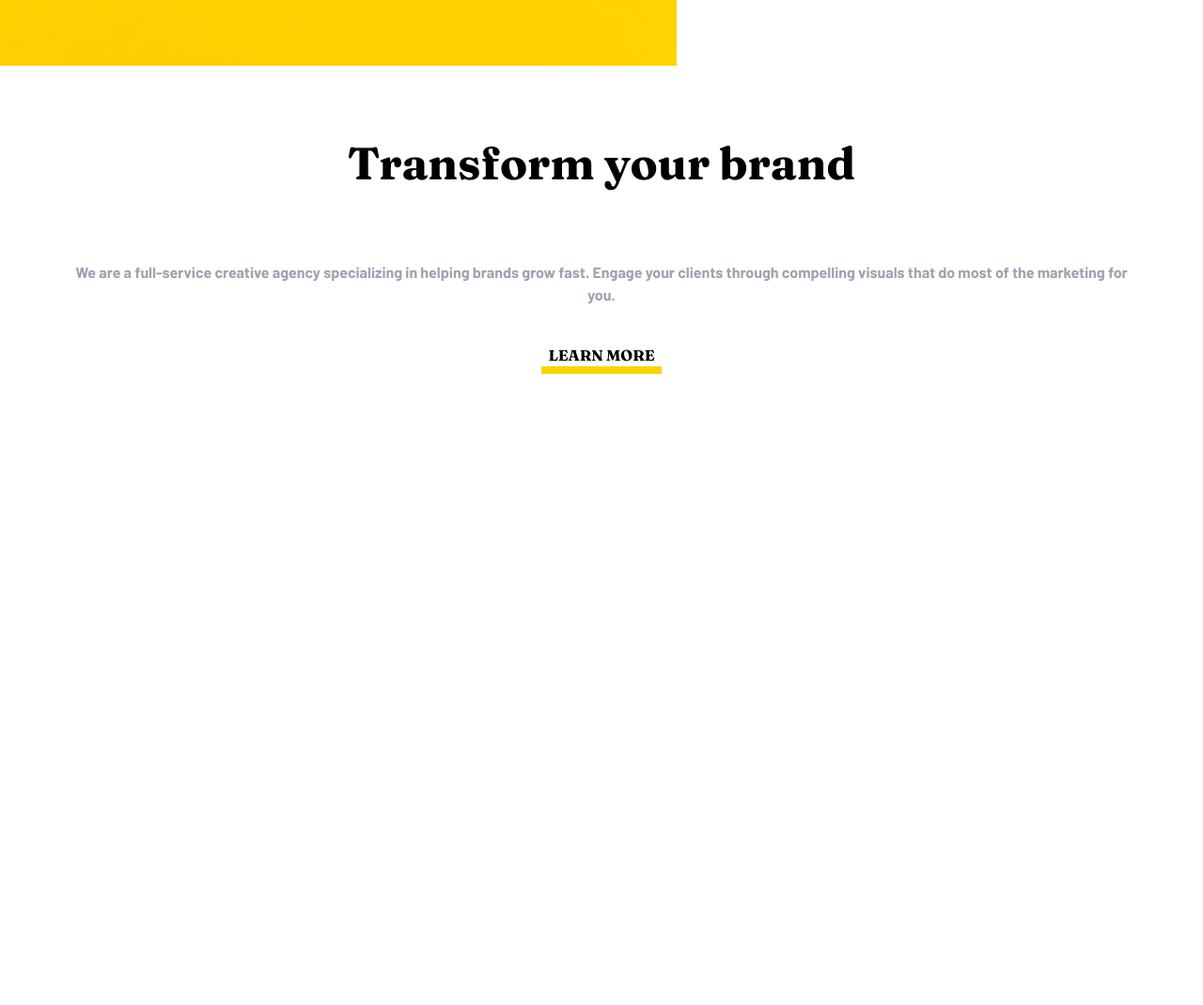
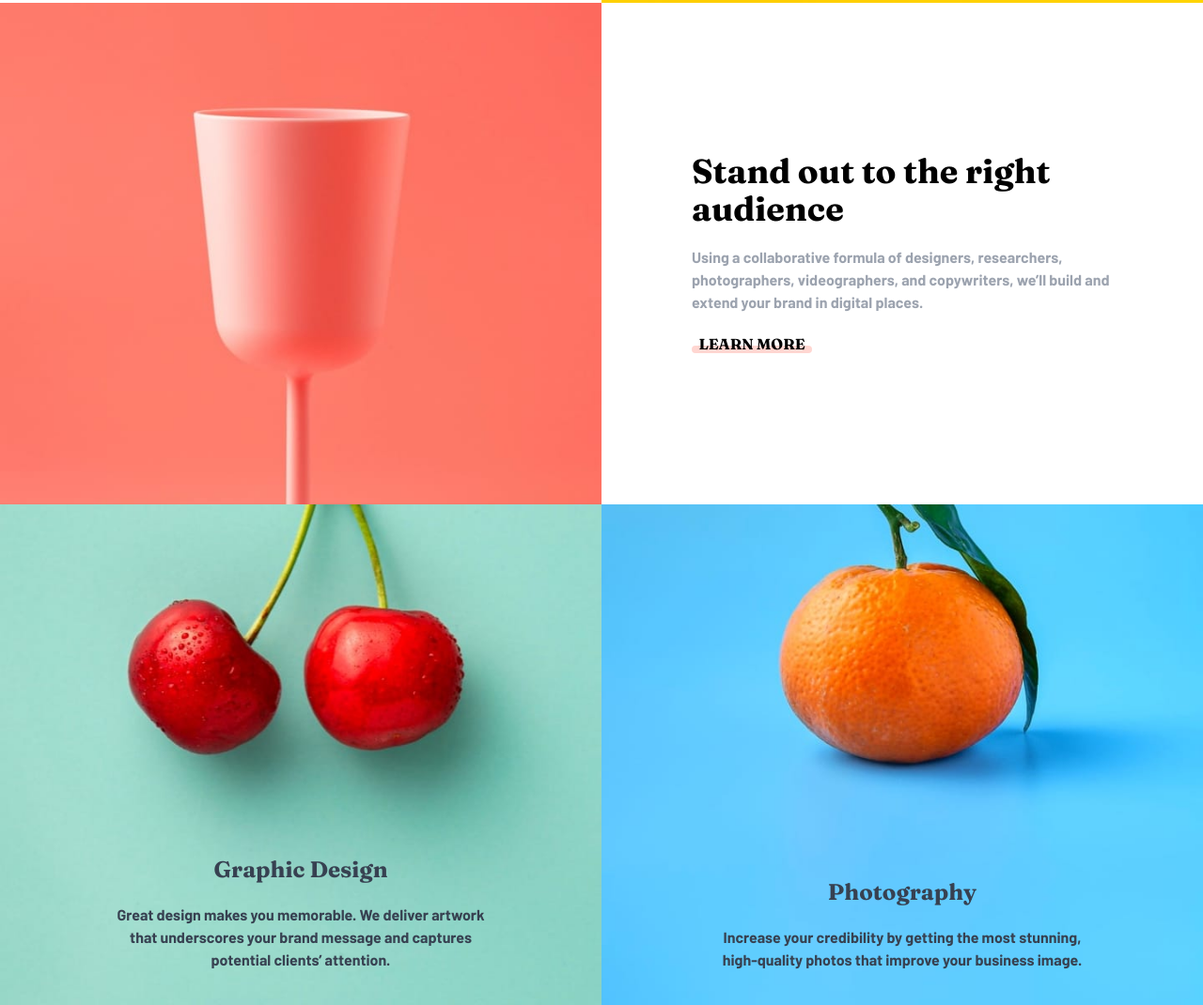
Before and after one commit to nktushar/sunnyside-agency-landing-page, a website: page index.html in a window 1280 px wide. Shown: the part 1241-2311 px from the top of the page at 94% size. Before the commit the page ends 1679 px from the top, so only its background shows below. Drawn offline with Linux system fonts and the light colour scheme.

Commit message:
hero and testimonial section done

```diff
--- a/index.html
+++ b/index.html
@@ -79,23 +79,75 @@
         </div>
 
         <!-- transform -->
-        <div>
-            <div>
-                <div>
-                    <picture>
+        <div class="">
+            <!-- 1st -->
+            <div class="w-full sm:flex sm:flex-row-reverse">
+                <div class="sm:w-1/2">
+                    <picture class="h-auto w-full">
                         <source media="(min-width: 638px)" srcset="./images/desktop/image-transform.jpg" />
                         <img src="./images/mobile/image-transform.jpg" alt="" />
                     </picture>
                 </div>
-                <div class="">
-                    <h2 class="font-heading text-center text-3xl lg:text-5xl font-bold my-10 px-5 lg:my-20">Transform your brand</h2>
-                    <p class="font-body text-center font-semibold text-gray-400 px-5 lg:px-20">We are a full-service creative agency specializing in helping brands grow fast. Engage your clients through compelling visuals that do most of the marketing for you.</p>
-                    <div class="my-10">
-                        <h3 class="w-32 mx-auto font-heading text-center ">LEARN MORE</h3>
-                        <div class="w-32 mx-auto h-2 bg-yellow"></div>
+                <div class="sm:w-1/2 flex bg-white">
+                    <div class="flex flex-col justify-center items-center sm:items-start mx-10 lg:mx-24">
+                        <h2 class="font-heading text-center sm:text-left text-3xl sm:text-2xl md:text-3xl lg:text-4xl font-bold my-10 sm:my-2 md:my-5">Transform your brand</h2>
+                        <p class="font-body text-center font-semibold text-gray-400 sm:text-sm sm:text-left md:text-base">We are a full-service creative agency specializing in helping brands grow fast. Engage your clients through compelling visuals that do most of the marketing for you.</p>
+                        <div class="my-5 sm:my-3 md:my-5 relative">
+                            <h3 class="w-32 mx-auto font-heading text-center sm:text-sm md:text-base relative z-10">LEARN MORE</h3>
+                            <div class="w-32 mx-auto h-2 bg-yellow bg-opacity-30 rounded-full absolute left-1/2 -translate-x-1/2 bottom-0.5 "></div>
+                        </div>
                     </div>
                 </div>
             </div>
+
+            <!-- 2nd -->
+            <div class="w-full sm:flex">
+                <div class="sm:w-1/2">
+                    <picture class="h-auto w-full">
+                        <source media="(min-width: 638px)" srcset="./images/desktop/image-stand-out.jpg" />
+                        <img src="./images/mobile/image-stand-out.jpg" alt="" />
+                    </picture>
+                </div>
+                <div class="sm:w-1/2 flex bg-white">
+                    <div class="flex flex-col justify-center items-center sm:items-start mx-10 lg:mx-24">
+                        <h2 class="font-heading text-center sm:text-left text-3xl sm:text-2xl md:text-3xl lg:text-4xl font-bold my-10 sm:my-2 md:my-5">Stand out to the right audience</h2>
+                        <p class="font-body text-center font-semibold text-gray-400 sm:text-sm sm:text-left md:text-base">Using a collaborative formula of designers, researchers, photographers, videographers, and copywriters, we’ll build and extend your brand in digital places.</p>
+                        <div class="my-5 sm:my-3 md:my-5 relative">
+                            <h3 class="w-32 mx-auto font-heading text-center sm:text-sm md:text-base relative z-10">LEARN MORE</h3>
+                            <div class="w-32 mx-auto h-2 bg-soft_red bg-opacity-30 rounded-full absolute left-1/2 -translate-x-1/2 bottom-0.5 "></div>
+                        </div>
+                    </div>
+                </div>
+            </div>
+
+
+            <!-- 3rd -->
+            <div class="w-full sm:flex ">
+                <div class="sm:w-1/2 relative">
+                    <picture class="h-auto w-full">
+                        <source media="(min-width: 638px)" srcset="./images/desktop/image-graphic-design.jpg" />
+                        <img src="./images/mobile/image-graphic-design.jpg" alt="" />
+                    </picture>
+                    <div class="absolute bottom-10 sm:bottom-4 left-1/2 -translate-x-1/2 w-full">
+                        <h2 class="text-center text-gray-700 font-heading text-3xl sm:text-xl md:text-2xl font-bold my-10 sm:my-1 md:my-5">Graphic Design</h2>
+                        <div class="text-center text-gray-700 font-body sm:text-sm lg:text-base font-semibold my-10 sm:my-1 md:my-5 mx-24 sm:mx-3 md:mx-10 lg:mx-28">Great design makes you memorable. We deliver artwork that underscores your brand message and captures potential clients’ attention.</div>
+                    </div>
+                </div>
+                <div class="sm:w-1/2 relative">
+                    <picture class="h-auto w-full">
+                        <source media="(min-width: 638px)" srcset="./images/desktop/image-photography.jpg" />
+                        <img src="./images/mobile/image-photography.jpg" alt="" />
+                    </picture>
+                    <div class="absolute bottom-10 sm:bottom-4 left-1/2 -translate-x-1/2 w-full">
+                        <h2 class="text-center text-gray-700 font-heading text-3xl sm:text-xl md:text-2xl font-bold my-10 sm:my-1 md:my-5">Photography</h2>
+                        <div class="text-center text-gray-700 font-body sm:text-sm lg:text-base font-semibold my-10 sm:my-1 md:my-5 mx-24 sm:mx-3 md:mx-10 lg:mx-28">Increase your credibility by getting the most stunning, high-quality photos that improve your business image.</div>
+                    </div>
+                </div>
+            </div>
+
+            <!-- Testimonial -->
+
+
         </div>
 
 
```
Also changed, not shown: dist/output.css.
